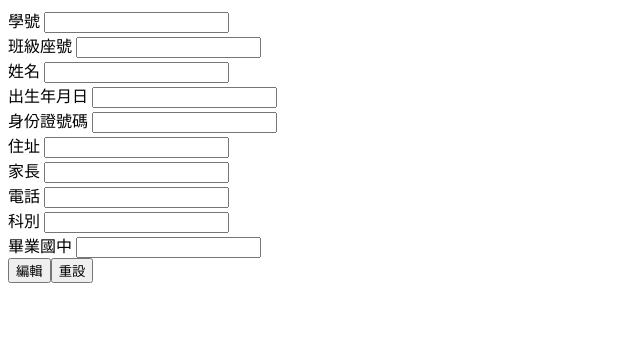
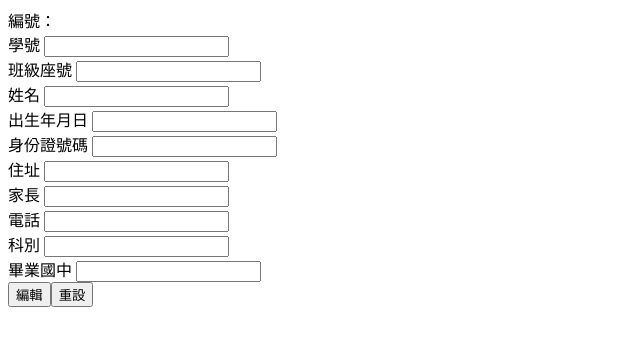
Before and after one commit to AlinaHsieh/sql_note, a PHP site: page /edit_form.php?id=1 in a window 1280 px wide. Shown: the top 346 px of the page, without its empty margins (0-640 px from the left). Run offline with PHP 8.4, Linux system fonts and the light colour scheme; data that the repository does not hold is empty.

Commit message:
表單畫面增加顯示id,但不提供使用者修改但不提供使用者修改

```diff
--- a/edit.php
+++ b/edit.php
@@ -13,6 +13,7 @@ $sql="update students set
     `major`='{$_POST['major']}',
     `secondary`='{$_POST['secondary']}'
 where `id`='{$_POST['id']}'";
+//呼應edit_form.php，id欄位也不下update指令，讓人修改
 
 
 $pdo->exec($sql); //送到資料庫執行
--- a/edit_form.php
+++ b/edit_form.php
@@ -18,6 +18,10 @@ $row=$pdo->query($sql)->fetch(PDO::FETCH_ASSOC); //從資料庫取一筆欄位
 <form action="edit.php" method="post">
 
 <!-- 用$row['']把從資料庫拿到的某筆id資料的內容，對應欄位顯示在表單上 -->
+<div>
+    <!-- 唯一的欄位不提供編輯(會牽連到其他關聯資料庫，所以只能顯示不能改) -->
+    <label for="">編號：</label><?=$row['id'];?>
+</div>
 <div>
     <label for="">學號</label>
     <input type="text" name="uni_id" value="<?=$row['uni_id'];?>">
```
